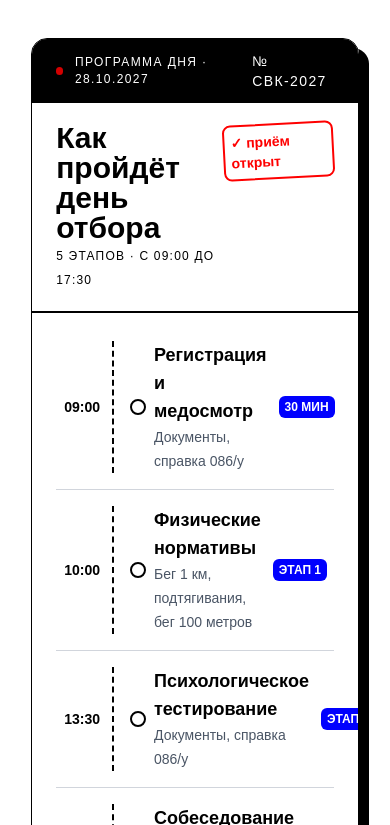
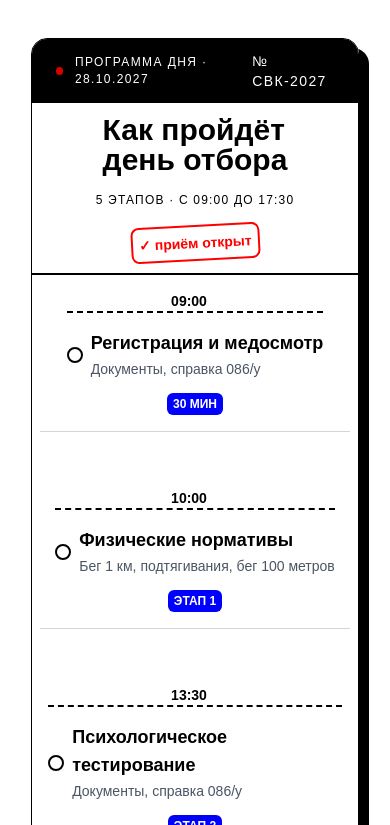
Before and after one commit to qwertochyo/military-landing, a React (Vite) app: page / in a window 390 px wide. Shown: the part 1259-2084 px from the top of the page. Built offline with nearby package versions, Linux system fonts and the light colour scheme.

Commit message:
fixed table styles and request link

```diff
--- a/src/components/header/Header.tsx
+++ b/src/components/header/Header.tsx
@@ -40,7 +40,7 @@ export const Header = () => {
           <a
             className="hidden xl:block bg-primary px-5 py-3 text-white text-sm rounded-full border-2 border-black
           shadow-[3px_3px_0] shadow-black font-bold hover:-translate-x-0.5 hover:-translate-y-0.5 cursor-pointer transition-transform duration-300"
-            href="#interactive"
+            href="#request"
           >
             Подать заявку
             <span className="ml-2">→</span>
--- a/src/components/selection/EventMap.tsx
+++ b/src/components/selection/EventMap.tsx
@@ -29,7 +29,7 @@ const EVENT_LIST = [
 
 export const EventMap = () => {
   return (
-    <div className="border rounded-2xl overflow-hidden shadow-[10px_10px_0] shadow-black">
+    <div className="border rounded-2xl overflow-hidden shadow-[10px_10px_0] shadow-black w-full xl:w-auto">
       <div className="bg-black flex justify-between uppercase px-6 py-3 text-white text-sm tracking-widest">
         <div className="flex gap-3 items-center text-[12px]">
           <div className="relative flex size-2">
@@ -39,8 +39,8 @@ export const EventMap = () => {
         </div>
         <p>№ СВК-2027</p>
       </div>
-      <div className="flex justify-between px-6 py-5 border-b-2">
-        <div>
+      <div className="flex flex-col sm:flex-row gap-4 justify-between p-3 sm:px-6 sm:py-5 border-b-2">
+        <div className="flex flex-col items-center gap-4">
           <h3 className="text-3xl font-bold leading-none">
             Как пройдёт
             <br />
@@ -50,11 +50,11 @@ export const EventMap = () => {
             5 этапов · с 09:00 до 17:30
           </span>
         </div>
-        <span className="text-sm text-secondary font-bold border-2 rounded-lg p-1.5 self-start -rotate-3">
+        <span className="text-sm text-secondary font-bold border-2 rounded-lg p-1.5 self-center sm:self-start -rotate-3">
           ✓ приём открыт
         </span>
       </div>
-      <div className="flex flex-col px-6 py-3">
+      <div className="flex flex-col gap-10 sm:gap-1 px-2 sm:px-6 sm:py-3">
         {EVENT_LIST.map((event) => (
           <EventMapItem
             key={event.title}
--- a/src/components/selection/EventMapItem.tsx
+++ b/src/components/selection/EventMapItem.tsx
@@ -7,9 +7,9 @@ interface Props {
 
 export const EventMapItem = ({ time, title, subtitle, stage }: Props) => {
   return (
-    <div className="flex items-center gap-3 justify-between px-2 py-4 border-b border-gray-300 last:border-0">
-      <div className="flex gap-4">
-        <div className="self-stretch border-r-2 border-dashed pr-3 flex items-center text-sm font-semibold">
+    <div className="flex flex-col sm:flex-row items-center gap-3 justify-between px-2 py-4 border-b border-gray-300 last:border-0">
+      <div className="flex flex-col sm:flex-row gap-4">
+        <div className="self-stretch border-b-2 sm:border-b-0 sm:border-r-2 border-dashed pr-3 flex items-center justify-center sm:justify-start text-sm font-semibold">
           {time}
         </div>
         <div className="flex items-center gap-2 justify-start">
```
